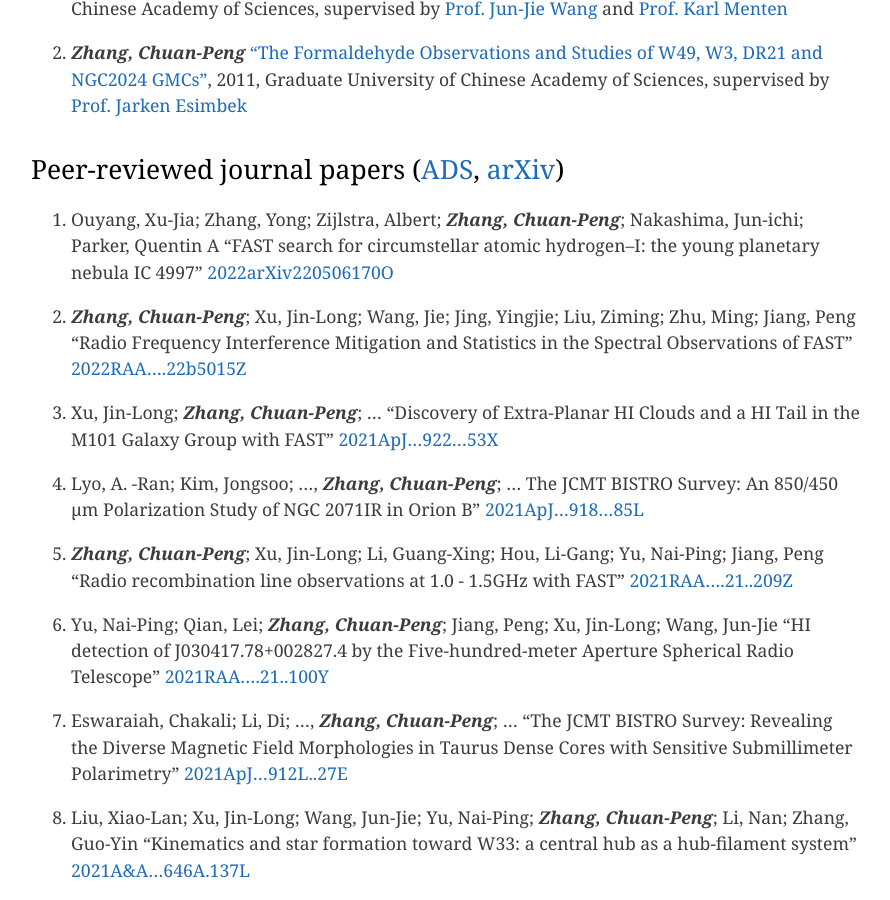
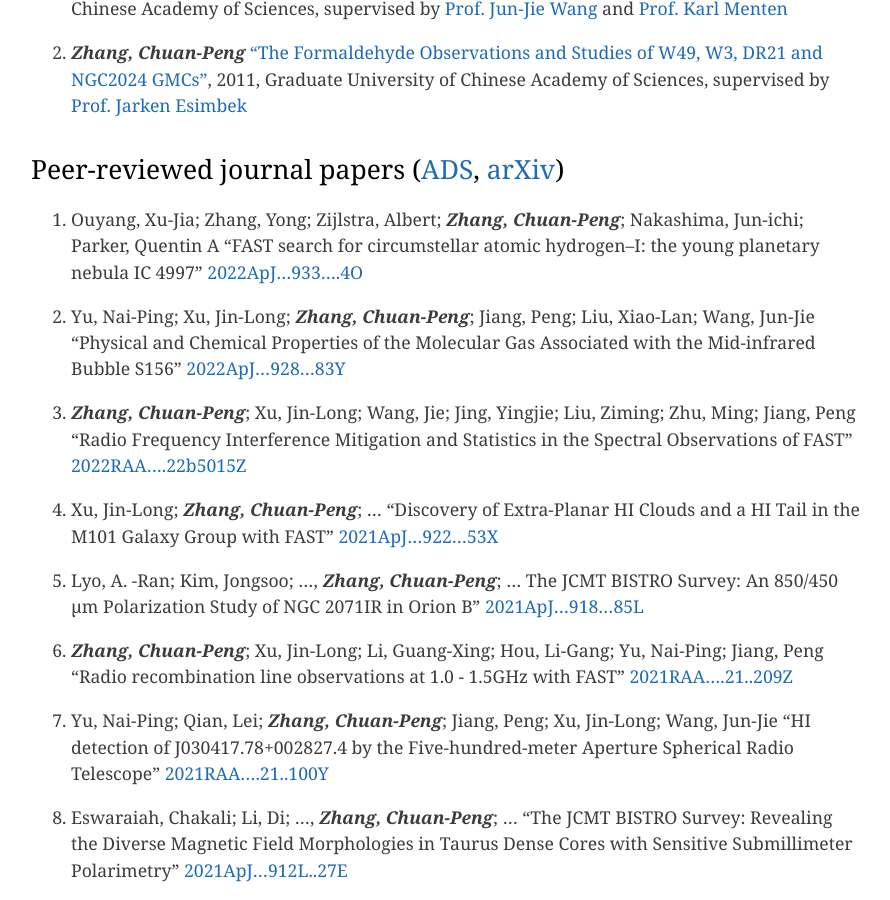
Before and after one commit to zcp521/zcp521.github.io, a Jekyll site: the page built from pub.md, in a window 1280 px wide and 900 px high, scrolled down 529 px. Shown: the whole window, without its empty margins (193-1083 px from the left). Built offline with Jekyll 4.4.1, drawn with Linux system fonts in a browser that asks for light colours.

Commit message:
Update pub.md

```diff
--- a/pub.md
+++ b/pub.md
@@ -16,7 +16,11 @@ tagline: "My publication list"
 
 53. Ouyang, Xu-Jia; Zhang, Yong; Zijlstra, Albert; ***Zhang, Chuan-Peng***; Nakashima, Jun-ichi; Parker, Quentin A
 	"FAST search for circumstellar atomic hydrogen--I: the young planetary nebula IC 4997"
-	[2022arXiv220506170O](https://ui.adsabs.harvard.edu/abs/2022arXiv220506170O)
+	[2022ApJ...933....4O](https://ui.adsabs.harvard.edu/abs/2022ApJ...933....4O/abstract)
+
+53. Yu, Nai-Ping; Xu, Jin-Long; ***Zhang, Chuan-Peng***; Jiang, Peng; Liu, Xiao-Lan; Wang, Jun-Jie
+	"Physical and Chemical Properties of the Molecular Gas Associated with the Mid-infrared Bubble S156"
+	[2022ApJ...928...83Y](https://ui.adsabs.harvard.edu/abs/2022ApJ...928...83Y/abstract)
 
 52. ***Zhang, Chuan-Peng***; Xu, Jin-Long; Wang, Jie; Jing, Yingjie; Liu, Ziming; Zhu, Ming; Jiang, Peng
 	"Radio Frequency Interference Mitigation and Statistics in the Spectral Observations of FAST"
```
